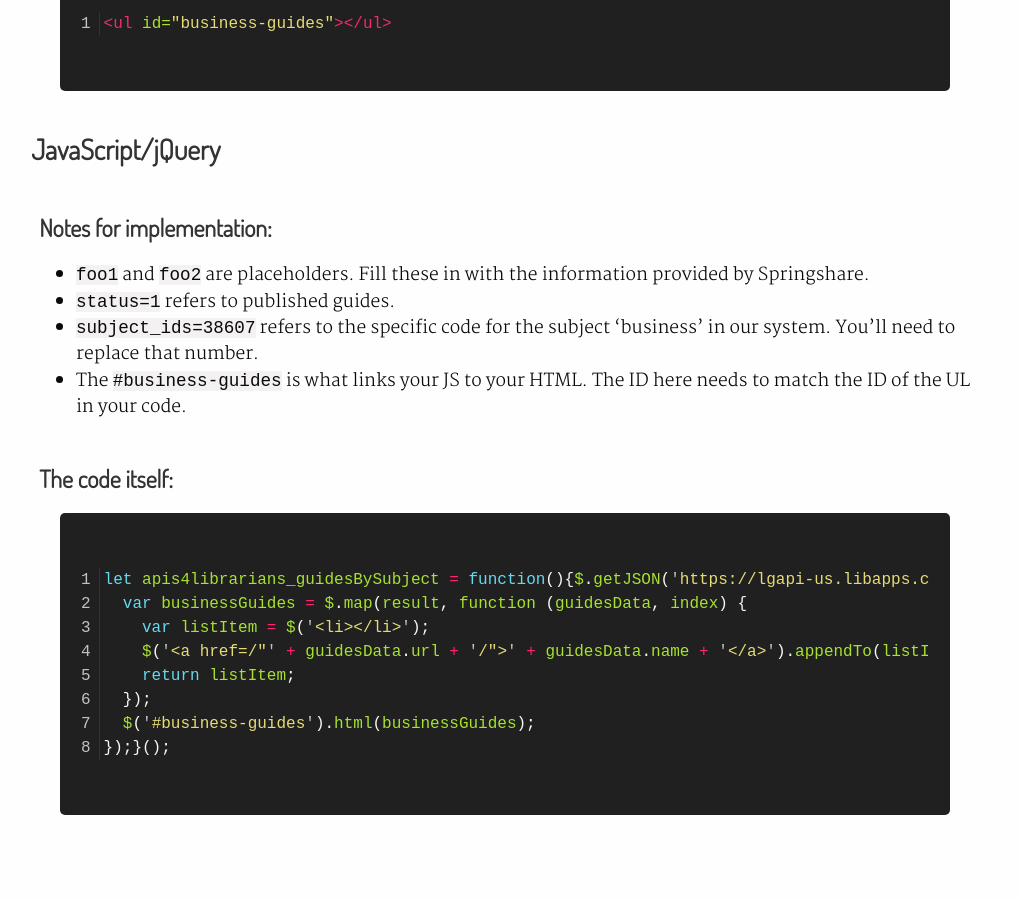
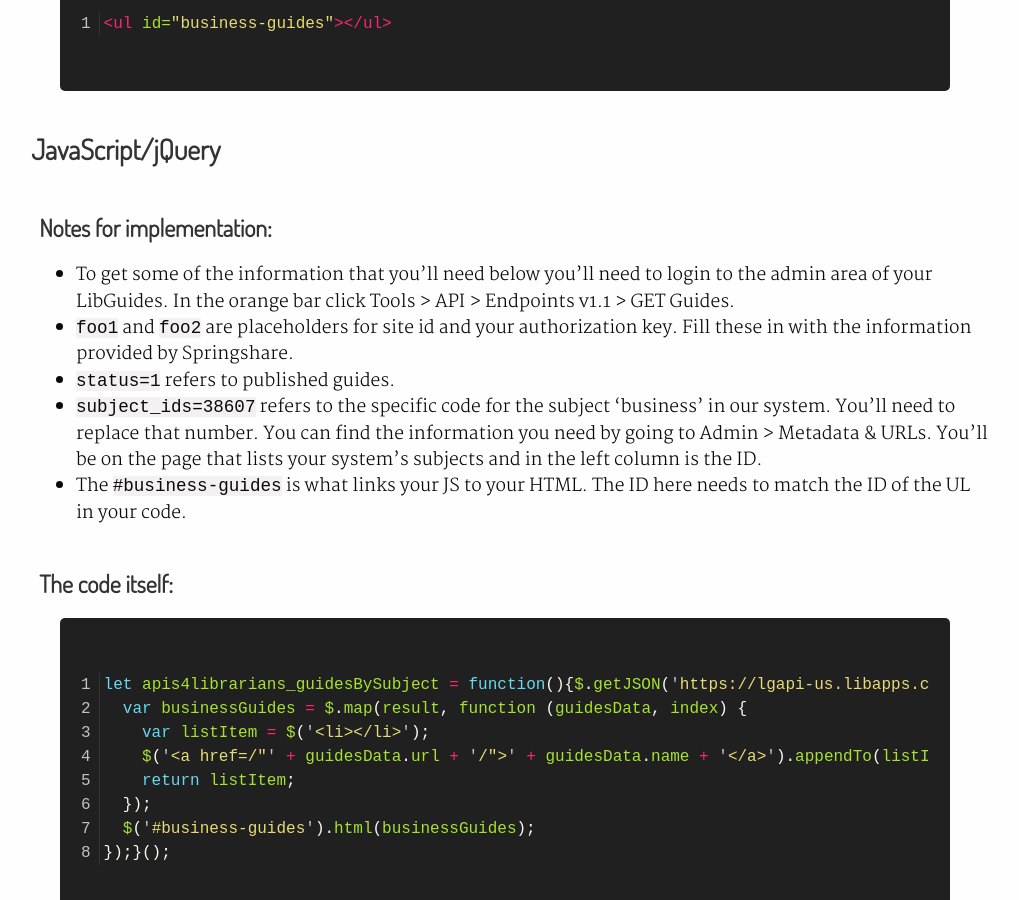
Before and after one commit to BradCoffield/APIs-for-librarians, a Jekyll site: the page built from _libguides/list-guides-by-subject.md, in a window 1280 px wide and 900 px high, scrolled down 1506 px. Shown: the whole window, without its empty margins (135-1154 px from the left). Built offline with Jekyll 4.4.1, drawn with Linux system fonts in a browser that asks for light colours.

Commit message:
better instructions

```diff
--- a/_libguides/list-guides-by-subject.md
+++ b/_libguides/list-guides-by-subject.md
@@ -38,9 +38,10 @@ You link up the jQuery and your actual HTML using a specific ID name in your HTM
 ##### Notes for implementation:
 
 {:.code-notes}
-* `foo1` and `foo2` are placeholders. Fill these in with the information provided by Springshare.
+* To get some of the information that you'll need below you'll need to login to the admin area of your LibGuides. In the orange bar click Tools > API > Endpoints v1.1 > GET Guides.
+* `foo1` and `foo2` are placeholders for site id and your authorization key. Fill these in with the information provided by Springshare.
 * `status=1` refers to published guides.
-* `subject_ids=38607` refers to the specific code for the subject 'business' in our system. You'll need to replace that number.
+* `subject_ids=38607` refers to the specific code for the subject 'business' in our system. You'll need to replace that number. You can find the information you need by going to Admin > Metadata & URLs. You'll be on the page that lists your system's subjects and in the left column is the ID.
 * The `#business-guides` is what links your JS to your HTML. The ID here needs to match the ID of the UL in your code.
 
 ##### The code itself:
```
